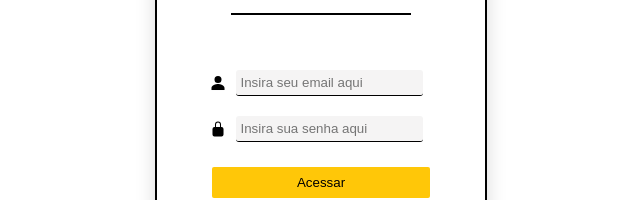
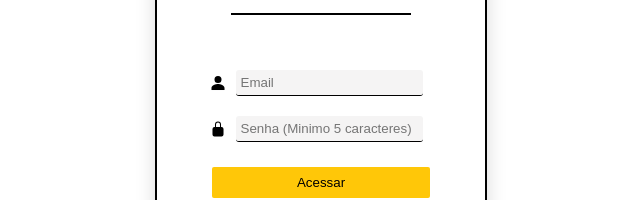
Before and after one commit to Yasmim-Matos/desafio-pratico-ps-xp, a React (Create React App) app: page / in a window 1280 px wide. Shown: the part 310-510 px from the top of the page, without its empty margins (319-959 px from the left). Built offline with nearby package versions, Linux system fonts and the light colour scheme.

Commit message:
feat: the function 'enableButton' was added on 'useEffect' hook to validate the email and password of user on 'LoginPage'

```diff
--- a/src/pages/LoginPage.jsx
+++ b/src/pages/LoginPage.jsx
@@ -1,4 +1,4 @@
-import React, { useContext, useState } from 'react';
+import React, { useContext, useState, useEffect } from 'react';
 import AppContext from '../context/AppContext';
 import { Link } from 'react-router-dom';
 
@@ -7,6 +7,7 @@ import '../styles/LoginPage.css';
 function LoginPage() {
     const [email, setEmail] = useState('');
     const [password, setPassword] = useState('');
+    const [isDisabled, setIsDisabled] = useState(true);
 
     const {
         userSetters: {
@@ -19,6 +20,22 @@ function LoginPage() {
         setUserEmail(email);
         setUserPassword(password);
     }
+
+    useEffect(() => {
+        const enableButton = () => {
+            /* Source: https://pt.stackoverflow.com/questions/1386/express%C3%A3o-regular-para-valida%C3%A7%C3%A3o-de-e-mail */
+            const verifyEmail = /^[a-z0-9.]+@[a-z0-9]+\.[a-z][a-z][a-z]+(\.[a-z]+)?$/i;
+            const MIN_CHARACTERES = 5;
+
+            if (verifyEmail.test(email) && password.length >= MIN_CHARACTERES) {
+                setIsDisabled(false);
+            } else {
+                setIsDisabled(true);
+            }
+        };
+
+        enableButton();
+    }, [email, password]);
 
     return (
         <main className="login-container">
@@ -33,7 +50,7 @@ function LoginPage() {
                         <input
                             type="email"
                             name="input-email"
-                            placeholder="Insira seu email aqui"
+                            placeholder="Email"
                             onChange={ ({ target: { value } }) => setEmail(value) }
                         />
                     </div>
@@ -43,7 +60,7 @@ function LoginPage() {
                     <input
                         type="password"
                         name="input-password"
-                        placeholder="Insira sua senha aqui"
+                        placeholder="Senha (Minimo 5 caracteres)"
                         onChange={ ({ target: { value } }) => setPassword(value) }
                     />
                     </div>
@@ -53,6 +70,7 @@ function LoginPage() {
                     <button
                         type="button"
                         name="login-button"
+                        disabled={ isDisabled }
                         onClick={ setNewState }
                     >
                         Acessar
```
